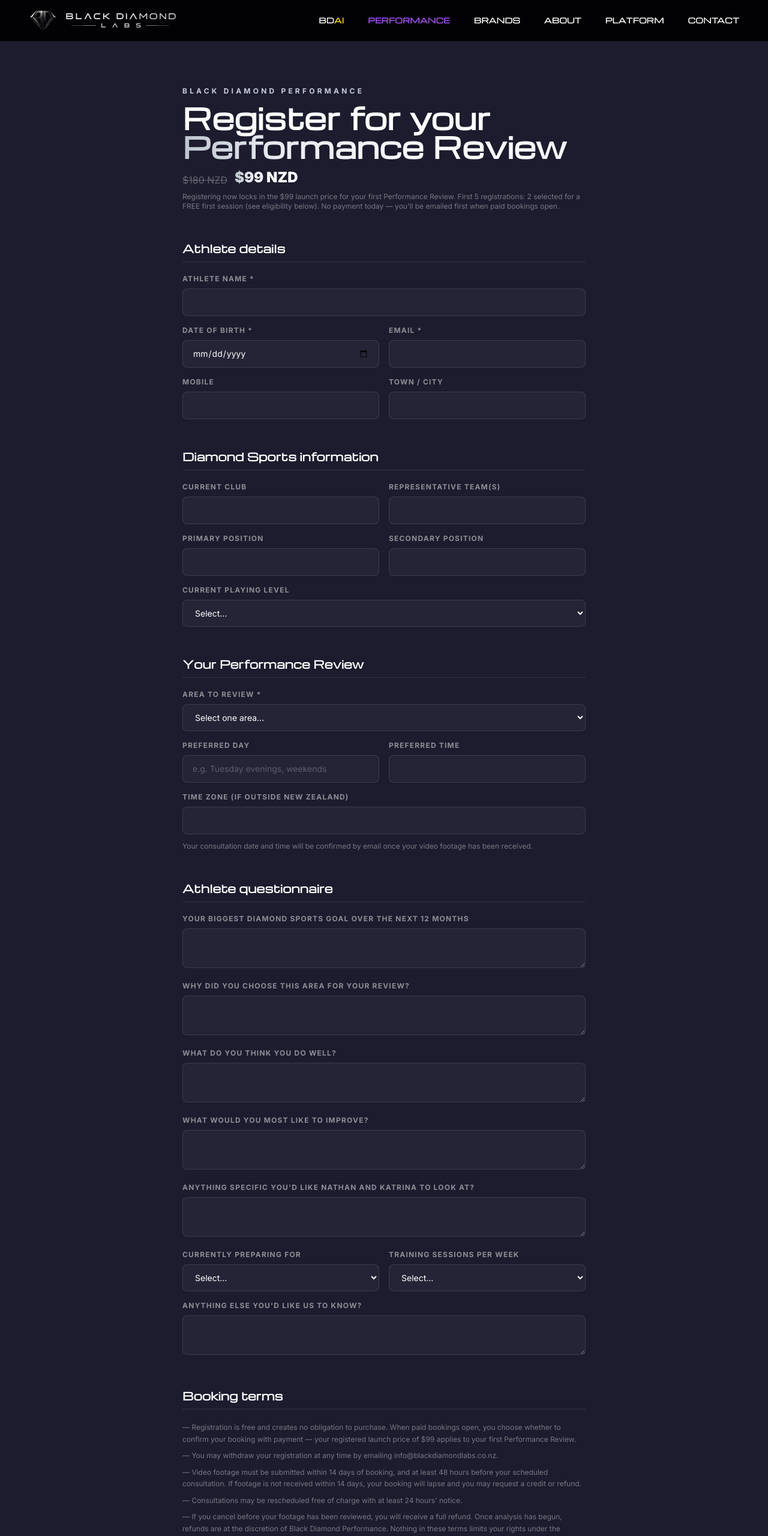
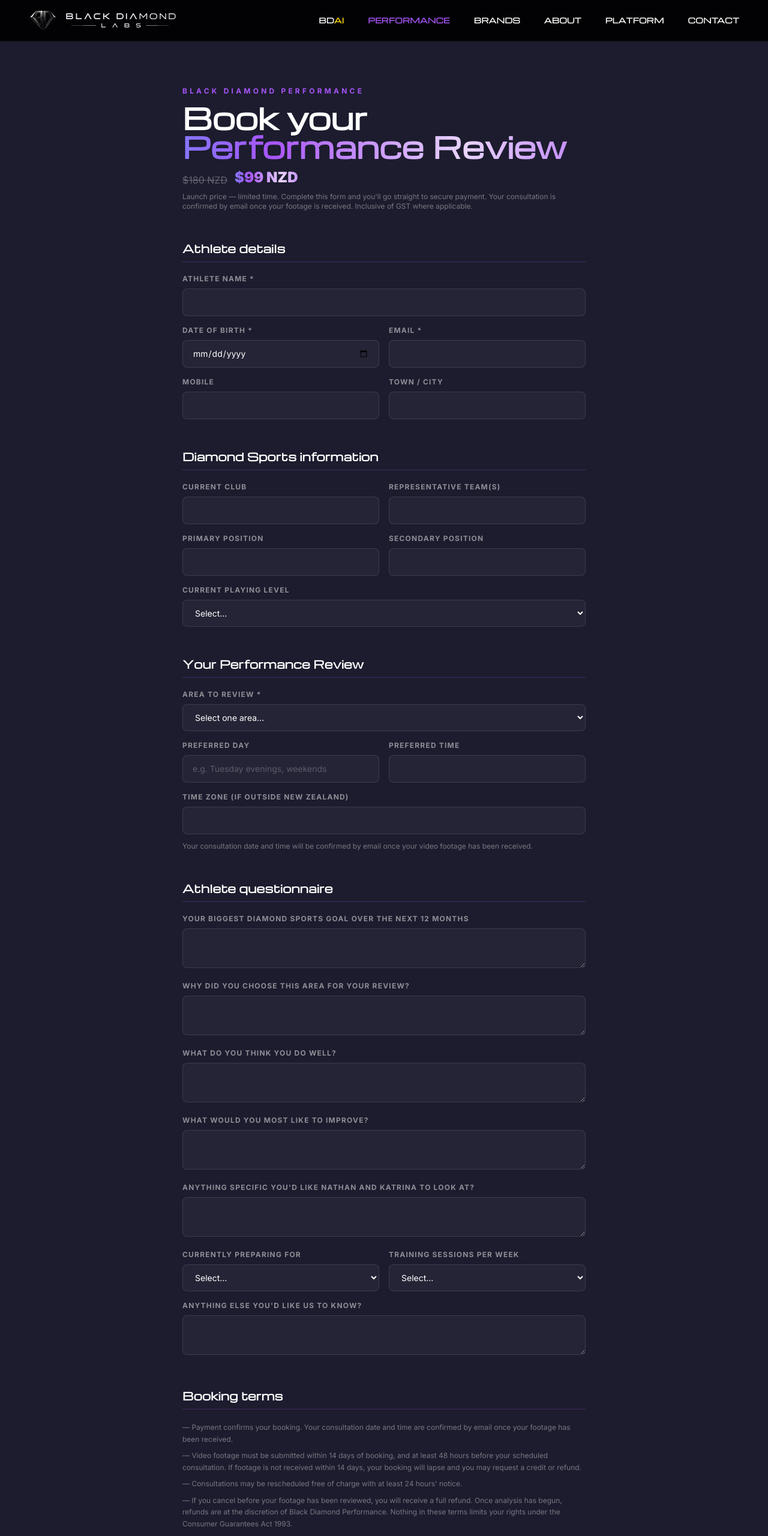
Before and after one commit to N8Nuks/blackdiamondlabs, a Next.js app: page /performance/book in a window 1280 px wide. Shown: the top 2561 px of the page at 60% size. Built offline with nearby package versions, Linux system fonts and the light colour scheme.

Commit message:
BDP booking form: paid bookings copy and violet palette

```diff
--- a/app/performance/book/page.tsx
+++ b/app/performance/book/page.tsx
@@ -3,7 +3,7 @@ import { useState } from 'react'
 import Nav from '@/components/Nav'
 import Footer from '@/components/Footer'
 
-const silverText: React.CSSProperties = { background: 'linear-gradient(90deg,#8E9BA8,#E6EAF0,#FFFFFF,#E6EAF0,#8E9BA8)', backgroundSize: '200% auto', WebkitBackgroundClip: 'text', WebkitTextFillColor: 'transparent', backgroundClip: 'text', animation: 'shimmer 3s linear infinite' }
+const bdpText: React.CSSProperties = { background: 'linear-gradient(90deg,#5B9BFF,#A855F7,#E9D5FF,#A855F7,#5B9BFF)', backgroundSize: '200% auto', WebkitBackgroundClip: 'text', WebkitTextFillColor: 'transparent', backgroundClip: 'text', animation: 'shimmer 3s linear infinite' }
 const API = 'https://api.blackdiamondlabs.co.nz/v1/bdp/book'
 const inputCls = 'w-full rounded-lg bg-white/[0.04] border border-white/10 px-4 py-3 text-sm text-white placeholder-white/25 focus:outline-none focus:border-white/40 transition-colors'
 const labelCls = 'block text-xs font-bold uppercase tracking-widest text-white/50 mb-2'
@@ -71,12 +71,12 @@ export default function Book() {
 
   const Check = ({ k, children }: { k: string, children: React.ReactNode }) => (
     <label className="flex items-start gap-3 text-sm text-white/60 leading-relaxed cursor-pointer">
-      <input type="checkbox" checked={f[k]} onChange={set(k)} className="mt-1 h-4 w-4 shrink-0 accent-white" />
+      <input type="checkbox" checked={f[k]} onChange={set(k)} className="mt-1 h-4 w-4 shrink-0" style={{ accentColor: '#A855F7' }} />
       <span>{children}</span>
     </label>
   )
   const H = ({ children }: { children: React.ReactNode }) => (
-    <h2 className="text-lg font-black mt-12 mb-5 pb-2 border-b border-white/10">{children}</h2>
+    <h2 className="text-lg font-black mt-12 mb-5 pb-2" style={{ borderBottom: '1px solid rgba(168,85,247,0.25)' }}>{children}</h2>
   )
 
   return (
@@ -90,13 +90,13 @@ export default function Book() {
       <style>{`@keyframes shimmer { 0% { background-position: -200% center; } 100% { background-position: 200% center; } }`}</style>
       <section className="relative z-10 pt-36 pb-24 px-6">
         <div className="max-w-2xl mx-auto">
-          <p className="text-xs font-bold uppercase tracking-[0.35em] mb-3" style={{ color: '#C7CEDA' }}>Black Diamond Performance</p>
-          <h1 className="text-3xl sm:text-5xl font-black mb-3">Register for your <span style={silverText}>Performance Review</span></h1>
+          <p className="text-xs font-bold uppercase tracking-[0.35em] mb-3" style={{ color: '#A855F7' }}>Black Diamond Performance</p>
+          <h1 className="text-3xl sm:text-5xl font-black mb-3">Book your <span style={bdpText}>Performance Review</span></h1>
           <div className="flex items-end gap-3 mb-2">
             <span className="text-white/30 line-through">$180 NZD</span>
-            <span className="text-2xl font-black" style={silverText}>$99 NZD</span>
+            <span className="text-2xl font-black" style={bdpText}>$99 NZD</span>
           </div>
-          <p className="text-xs text-white/40 mb-2">Registering now locks in the $99 launch price for your first Performance Review. First 5 registrations: 2 selected for a FREE first session (see eligibility below). No payment today — you'll be emailed first when paid bookings open.</p>
+          <p className="text-xs text-white/40 mb-2">Launch price — limited time. Complete this form and you&apos;ll go straight to secure payment. Your consultation is confirmed by email once your footage is received. Inclusive of GST where applicable.</p>
 
           <H>Athlete details</H>
           <div className="grid sm:grid-cols-2 gap-4">
@@ -150,7 +150,7 @@ export default function Book() {
             <div><label className={labelCls}>Why did you choose this area for your review?</label><textarea rows={2} className={inputCls} value={f.q_why_area} onChange={set('q_why_area')} /></div>
             <div><label className={labelCls}>What do you think you do well?</label><textarea rows={2} className={inputCls} value={f.q_strengths} onChange={set('q_strengths')} /></div>
             <div><label className={labelCls}>What would you most like to improve?</label><textarea rows={2} className={inputCls} value={f.q_improve} onChange={set('q_improve')} /></div>
-            <div><label className={labelCls}>Anything specific you'd like Nathan and Katrina to look at?</label><textarea rows={2} className={inputCls} value={f.q_specific} onChange={set('q_specific')} /></div>
+            <div><label className={labelCls}>Anything specific you&apos;d like Nathan and Katrina to look at?</label><textarea rows={2} className={inputCls} value={f.q_specific} onChange={set('q_specific')} /></div>
             <div className="grid sm:grid-cols-2 gap-4">
               <div><label className={labelCls}>Currently preparing for</label>
                 <select className={inputCls} value={f.q_preparing_for} onChange={set('q_preparing_for')}>
@@ -171,15 +171,14 @@ export default function Book() {
                 </select>
               </div>
             )}
-            <div><label className={labelCls}>Anything else you'd like us to know?</label><textarea rows={2} className={inputCls} value={f.q_other} onChange={set('q_other')} /></div>
+            <div><label className={labelCls}>Anything else you&apos;d like us to know?</label><textarea rows={2} className={inputCls} value={f.q_other} onChange={set('q_other')} /></div>
           </div>
 
           <H>Booking terms</H>
           <ul className="text-xs text-white/40 leading-relaxed space-y-2">
-            <li>— Registration is free and creates no obligation to purchase. When paid bookings open, you choose whether to confirm your booking with payment — your registered launch price of $99 applies to your first Performance Review.</li>
-            <li>— You may withdraw your registration at any time by emailing info@blackdiamondlabs.co.nz.</li>
+            <li>— Payment confirms your booking. Your consultation date and time are confirmed by email once your footage has been received.</li>
             <li>— Video footage must be submitted within 14 days of booking, and at least 48 hours before your scheduled consultation. If footage is not received within 14 days, your booking will lapse and you may request a credit or refund.</li>
-            <li>— Consultations may be rescheduled free of charge with at least 24 hours' notice.</li>
+            <li>— Consultations may be rescheduled free of charge with at least 24 hours&apos; notice.</li>
             <li>— If you cancel before your footage has been reviewed, you will receive a full refund. Once analysis has begun, refunds are at the discretion of Black Diamond Performance. Nothing in these terms limits your rights under the Consumer Guarantees Act 1993.</li>
             <li>— Your footage and personal information are stored securely, accessed only by authorised Black Diamond Labs Limited personnel for the purpose of your review, and footage is deleted within 30 days of your consultation unless you request otherwise.</li>
             <li>— Consultations are not recorded unless agreed in advance by all parties.</li>
@@ -198,9 +197,9 @@ export default function Book() {
 
           <H>Optional</H>
           <div className="space-y-3">
-            <Check k="consent_marketing">I'd like to receive updates from Black Diamond Labs about future programmes, camps and products.</Check>
-            <Check k="consent_media">I give permission for my journey, results, and short excerpts of my footage or review to be shared publicly to promote Black Diamond Performance. (Optional — but required to be eligible for the free first session. Your review is unaffected either way.)</Check>
-            <Check k="consent_research">I'm happy for my footage to be retained and used in anonymised form to help develop Black Diamond Labs' athlete analysis tools. (Optional — if unticked, footage is deleted within 30 days as standard.)</Check>
+            <Check k="consent_marketing">I&apos;d like to receive updates from Black Diamond Labs about future programmes, camps and products.</Check>
+            <Check k="consent_media">I give permission for my journey, results, and short excerpts of my footage or review to be shared publicly to promote Black Diamond Performance. (Optional — your review is unaffected either way.)</Check>
+            <Check k="consent_research">I&apos;m happy for my footage to be retained and used in anonymised form to help develop Black Diamond Labs&apos; athlete analysis tools. (Optional — if unticked, footage is deleted within 30 days as standard.)</Check>
           </div>
 
           {isMinor && (
@@ -209,7 +208,7 @@ export default function Book() {
               <div className="space-y-3">
                 <Check k="guardian_participation">I consent to my child participating in the Black Diamond Performance Review.</Check>
                 <Check k="guardian_present">I (or another responsible adult) will be present during the online consultation.</Check>
-                <Check k="guardian_privacy">I consent to the collection and use of my child's information and video footage as described in the Booking Terms.</Check>
+                <Check k="guardian_privacy">I consent to the collection and use of my child&apos;s information and video footage as described in the Booking Terms.</Check>
               </div>
             </>
           )}
@@ -217,11 +216,11 @@ export default function Book() {
           {err && <p className="mt-8 text-sm font-bold text-red-400">{err}</p>}
 
           <button onClick={submit} disabled={busy}
-            className="mt-10 w-full rounded-full px-8 py-4 text-sm font-black transition-all hover:opacity-90 disabled:opacity-40"
-            style={{ color: '#000', background: 'linear-gradient(90deg,#C7CEDA,#FFFFFF,#C7CEDA)' }}>
-            {busy ? 'Registering…' : 'Register — free'}
+            className="mt-10 w-full rounded-full px-8 py-4 text-sm font-black text-white transition-all hover:brightness-110 disabled:opacity-40"
+            style={{ background: 'linear-gradient(90deg,#5B9BFF,#A855F7,#5B9BFF)', backgroundSize: '200% auto', animation: 'shimmer 3s linear infinite', boxShadow: '0 0 24px rgba(123,91,255,0.4)' }}>
+            {busy ? 'Taking you to payment…' : 'Continue to payment — $99 NZD'}
           </button>
-          <p className="mt-3 text-center text-xs text-white/30">No payment today. You'll receive a confirmation email with your registration reference.</p>
+          <p className="mt-3 text-center text-xs text-white/30">Secure payment via Stripe. You&apos;ll receive a confirmation email with your booking reference and footage upload instructions.</p>
         </div>
       </section>
       <Footer />
```
